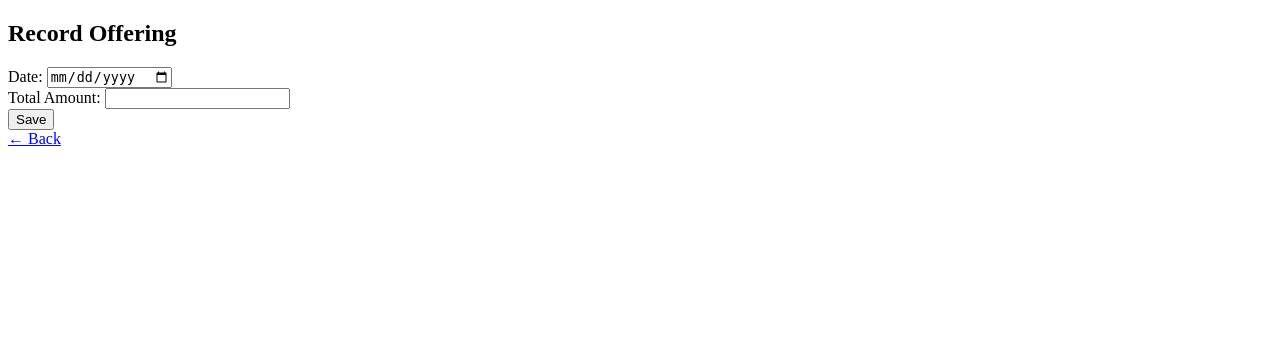
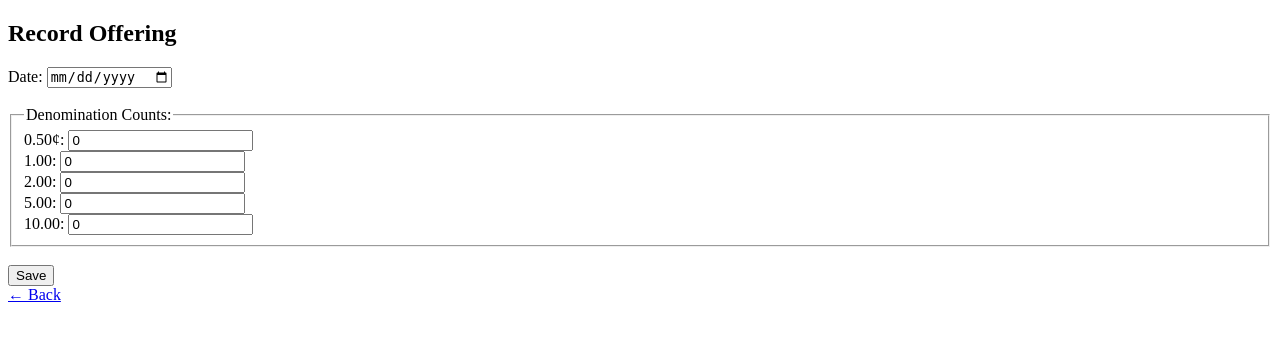
Before and after one commit to FerguNeverSleeps/IFCFinanceApp, a Flask app: template templates/offering.html in a window 1280 px wide. Shown: the top 341 px of the page. Run offline with Flask 3, Linux system fonts and the light colour scheme; the template is opened without the code that fills it, so the values that code supplies are empty.

Commit message:
added fields to the html offering

```diff
--- a/templates/offering.html
+++ b/templates/offering.html
@@ -4,8 +4,15 @@
   <body>
     <h2>Record Offering</h2>
     <form method="post">
-      <label>Date: <input type="date" name="date" required></label><br>
-      <label>Total Amount: <input type="number" step="0.01" name="total" required></label><br>
+      <label>Date: <input type="date" name="date" required></label><br><br>
+      <fieldset>
+        <legend>Denomination Counts:</legend>
+        <label>0.50¢:  <input type="number" min="0" name="count_0_50" value="0"></label><br>
+        <label>1.00:   <input type="number" min="0" name="count_1_00" value="0"></label><br>
+        <label>2.00:   <input type="number" min="0" name="count_2_00" value="0"></label><br>
+        <label>5.00:   <input type="number" min="0" name="count_5_00" value="0"></label><br>
+        <label>10.00:  <input type="number" min="0" name="count_10_00" value="0"></label><br>
+      </fieldset><br>
       <button type="submit">Save</button>
     </form>
     <a href="{{ url_for('index') }}">← Back</a>
```
